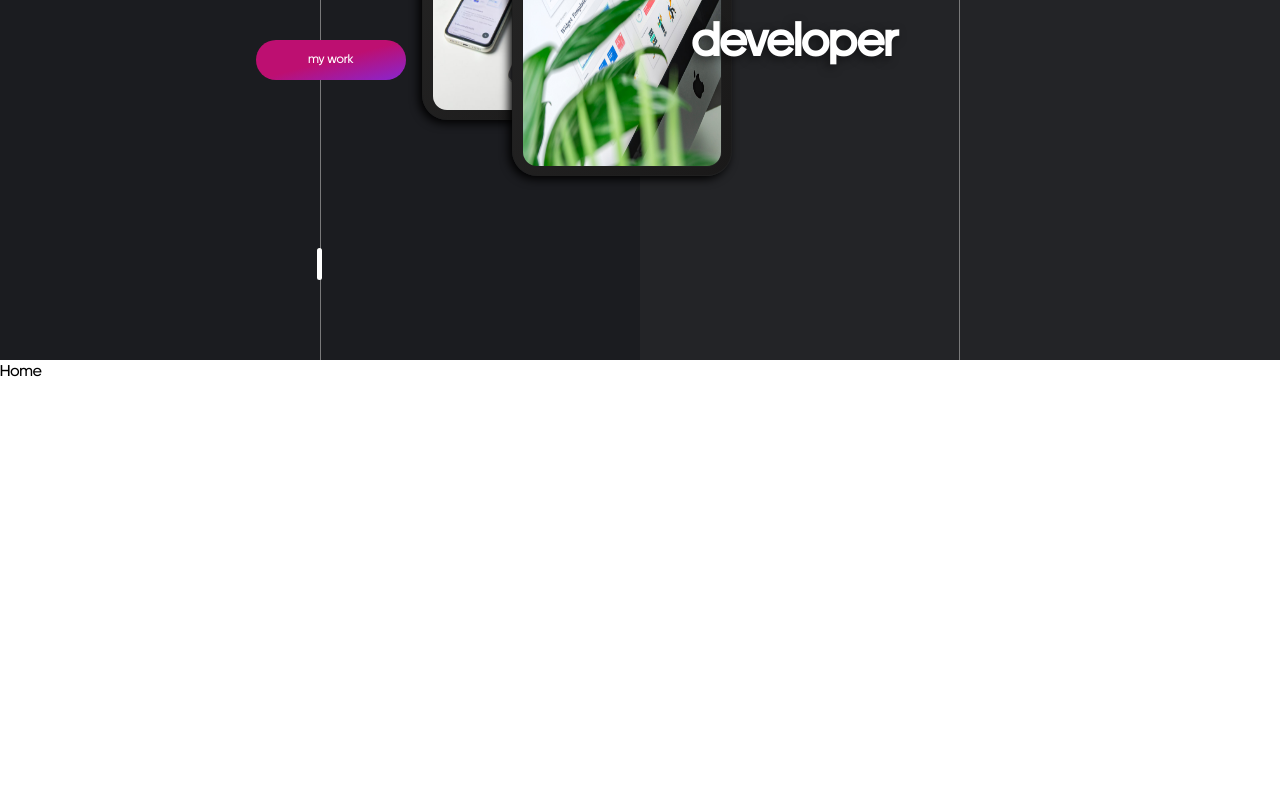
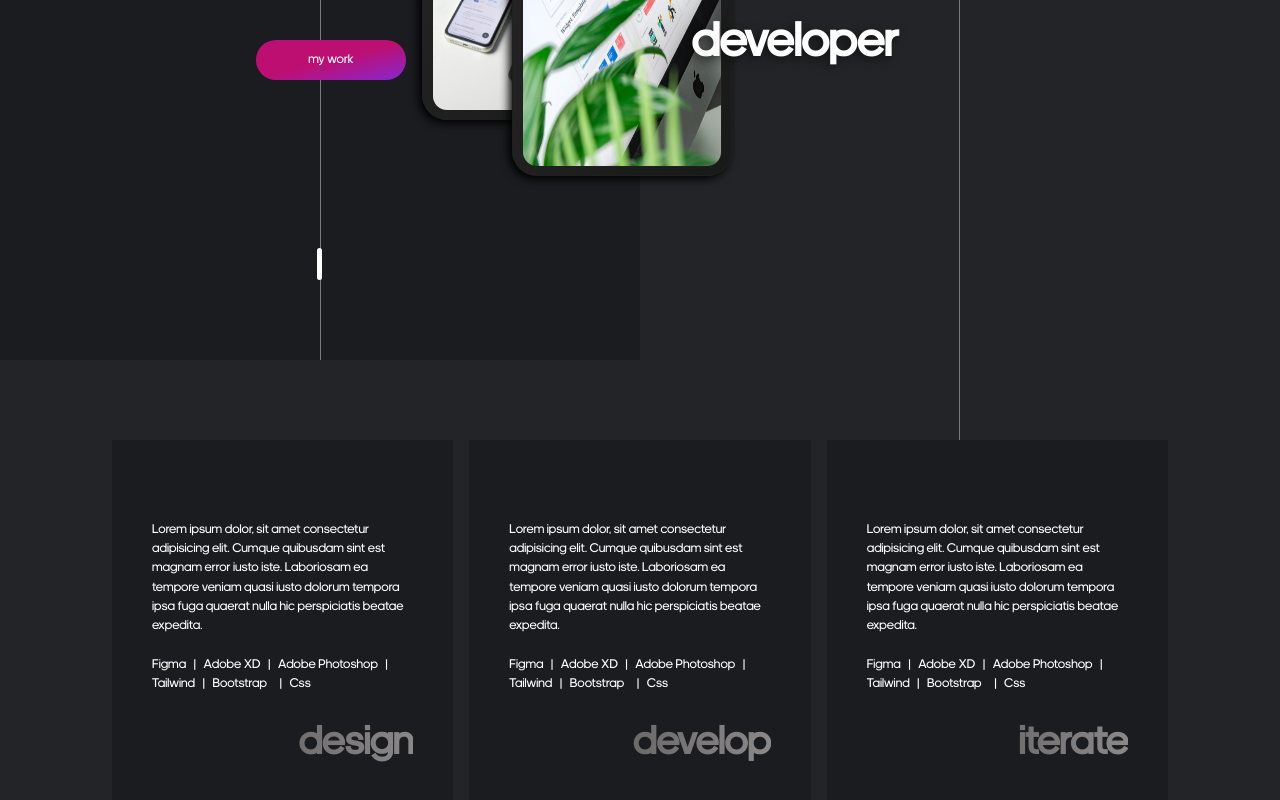
Before and after one commit to ryanmwakio/portfolio, a React (Create React App) app: page / in a window 1280 px wide. Shown: the part 440-1240 px from the top of the page. Before the commit the page ends 824 px from the top, so only its background shows below. Built offline with nearby package versions, Linux system fonts and the light colour scheme.

Commit message:
skills section complete

```diff
--- a/src/components/HeroSection/HeroSection.css
+++ b/src/components/HeroSection/HeroSection.css
@@ -45,7 +45,9 @@
   -ms-transition: all 0.4s;
   -o-transition: all 0.4s;
 }
-.nav-links a:hover,.nav-links a:active,.nav-links a:focus {
+.nav-links a:hover,
+.nav-links a:active,
+.nav-links a:focus {
   @apply text-primarypink;
 }
 
@@ -164,7 +166,9 @@
     display: none;
   }
 
-  .nav-links a:hover,.nav-links a:active,.nav-links a:focus {
+  .nav-links a:hover,
+  .nav-links a:active,
+  .nav-links a:focus {
     @apply text-primarycharcoalblack;
   }
 
@@ -232,7 +236,7 @@
     left: 0;
     height: 100vh;
     background: linear-gradient(to bottom right, #bd0f71, #8826d1);
-    z-index: 50;
+    z-index: 100;
     width: 100%;
   }
 
@@ -253,7 +257,7 @@
     background: rgba(255, 255, 255, 0.014);
     width: 50px;
     height: 50px;
-    z-index: 100;
+    z-index: 120;
     cursor: pointer;
     border-top-right-radius: 7px;
     border-bottom-left-radius: 7px;
--- /dev/null
+++ b/src/components/SkillsSection/SkillSection.jsx
@@ -0,0 +1,99 @@
+import React, { useState } from "react";
+import "./SkillsSection.css";
+
+function SkillSection() {
+  let [active1, setActive1] = useState(false);
+  let [active2, setActive2] = useState(false);
+  let [active3, setActive3] = useState(false);
+
+  let handleActive1 = () => {
+    setActive1(!active1);
+  };
+  let handleActive2 = () => {
+    setActive2(!active2);
+  };
+  let handleActive3 = () => {
+    setActive3(!active3);
+  };
+  return (
+    <>
+      <div className="skills-section">
+        <div className="line-vertical-right"></div>
+
+        <div className="flex flex-col space-x-4 md:flex-row justify-center mx-8 md:mx-28 my-10  ">
+          <div
+            className={`skill-item ${active1 ? "skill-item-active" : ""}`}
+            onMouseEnter={handleActive1}
+            onMouseLeave={handleActive1}
+          >
+            <div className={active1 ? "corner-graphic" : "hide"}></div>
+            <p className="skill-description">
+              Lorem ipsum dolor, sit amet consectetur adipisicing elit. Cumque
+              quibusdam sint est magnam error iusto iste. Laboriosam ea tempore
+              veniam quasi iusto dolorum tempora ipsa fuga quaerat nulla hic
+              perspiciatis beatae expedita.
+            </p>
+            <p className="skill-list">
+              Figma &nbsp;&nbsp;|&nbsp;&nbsp; Adobe XD &nbsp;&nbsp;|&nbsp;&nbsp;
+              Adobe Photoshop &nbsp;&nbsp;|&nbsp;&nbsp; Tailwind
+              &nbsp;&nbsp;|&nbsp;&nbsp; Bootstrap
+              &nbsp;&nbsp;&nbsp;&nbsp;|&nbsp;&nbsp; Css
+            </p>
+
+            <h1 className={`skill-title ${active1 ? "text-gradient" : ""}`}>
+              design
+            </h1>
+          </div>
+          <div
+            className={`skill-item ${active2 ? "skill-item-active" : ""}`}
+            onMouseEnter={handleActive2}
+            onMouseLeave={handleActive2}
+          >
+            <div className={active2 ? "corner-graphic" : "hide"}></div>
+            <p className="skill-description">
+              Lorem ipsum dolor, sit amet consectetur adipisicing elit. Cumque
+              quibusdam sint est magnam error iusto iste. Laboriosam ea tempore
+              veniam quasi iusto dolorum tempora ipsa fuga quaerat nulla hic
+              perspiciatis beatae expedita.
+            </p>
+            <p className="skill-list">
+              Figma &nbsp;&nbsp;|&nbsp;&nbsp; Adobe XD &nbsp;&nbsp;|&nbsp;&nbsp;
+              Adobe Photoshop &nbsp;&nbsp;|&nbsp;&nbsp; Tailwind
+              &nbsp;&nbsp;|&nbsp;&nbsp; Bootstrap
+              &nbsp;&nbsp;&nbsp;&nbsp;|&nbsp;&nbsp; Css
+            </p>
+
+            <h1 className={`skill-title ${active2 ? "text-gradient" : ""}`}>
+              develop
+            </h1>
+          </div>
+          <div
+            className={`skill-item ${active3 ? "skill-item-active" : ""}`}
+            onMouseEnter={handleActive3}
+            onMouseLeave={handleActive3}
+          >
+            <div className={active3 ? "corner-graphic" : "hide"}></div>
+            <p className="skill-description">
+              Lorem ipsum dolor, sit amet consectetur adipisicing elit. Cumque
+              quibusdam sint est magnam error iusto iste. Laboriosam ea tempore
+              veniam quasi iusto dolorum tempora ipsa fuga quaerat nulla hic
+              perspiciatis beatae expedita.
+            </p>
+            <p className="skill-list">
+              Figma &nbsp;&nbsp;|&nbsp;&nbsp; Adobe XD &nbsp;&nbsp;|&nbsp;&nbsp;
+              Adobe Photoshop &nbsp;&nbsp;|&nbsp;&nbsp; Tailwind
+              &nbsp;&nbsp;|&nbsp;&nbsp; Bootstrap
+              &nbsp;&nbsp;&nbsp;&nbsp;|&nbsp;&nbsp; Css
+            </p>
+
+            <h1 className={`skill-title ${active3 ? "text-gradient" : ""}`}>
+              iterate
+            </h1>
+          </div>
+        </div>
+      </div>
+    </>
+  );
+}
+
+export default SkillSection;
--- /dev/null
+++ b/src/components/SkillsSection/SkillsSection.css
@@ -0,0 +1,67 @@
+.skills-section {
+  @apply bg-primarycharcoalblack;
+  width: 100%;
+  position: relative;
+  overflow: hidden;
+}
+
+.skill-item {
+  @apply bg-primaryblack py-20 px-10 my-10 flex justify-center flex-col align-middle cursor-pointer;
+  z-index: 10;
+  position: relative;
+  cursor: crosshair;
+  transition: all 0.3s;
+  -webkit-transition: all 0.3s;
+  -moz-transition: all 0.3s;
+  -ms-transition: all 0.3s;
+  -o-transition: all 0.3s;
+}
+
+.skill-item-active {
+  box-shadow: -5px 5px 10px rgba(0, 0, 0, 0.3);
+}
+
+.skill-description {
+  @apply text-white;
+  font-size: 0.8rem;
+}
+
+.skill-list {
+  @apply text-white my-5;
+  font-size: 0.8rem;
+  width: 100%;
+}
+
+.skill-title {
+  font-size: 2.5rem;
+  font-weight: 900;
+  text-align: right;
+  background: linear-gradient(to right, #4f4d4d, #8a8888);
+  background: -webkit-linear-gradient(to right, #4f4d4d, #8a8888);
+  -webkit-background-clip: text;
+  -webkit-text-fill-color: transparent;
+}
+
+.text-gradient {
+  background: linear-gradient(to bottom right, #bd0f71, #bd0f71, #8826d1);
+  background: -webkit-linear-gradient(
+    to bottom right,
+    #bd0f71,
+    #bd0f71,
+    #8826d1
+  );
+  -webkit-background-clip: text;
+  -webkit-text-fill-color: transparent;
+}
+
+.corner-graphic {
+  @apply bg-transparent;
+  width: 30px;
+  height: 30px;
+  border-top: 3px solid;
+  position: absolute;
+  top: 5%;
+  right: 5%;
+  border-top: 3px solid #8826d1;
+  border-right: 3px solid #8826d1;
+}
--- a/src/index.css
+++ b/src/index.css
@@ -285,7 +285,6 @@ body {
     @apply bg-primarypurple;
     width: 3px;
     height: 28px;
-    /* background: rgb(224, 178, 25); */
     position: absolute;
     right: -3px;
     top: 23%;
--- a/src/pages/Home/Home.jsx
+++ b/src/pages/Home/Home.jsx
@@ -1,11 +1,12 @@
 import React from "react";
 import HeroSection from "../../components/HeroSection/HeroSection";
+import SkillSection from "../../components/SkillsSection/SkillSection";
 
 function Home() {
   return (
     <>
       <HeroSection />
-      Home
+      <SkillSection />
     </>
   );
 }
```
